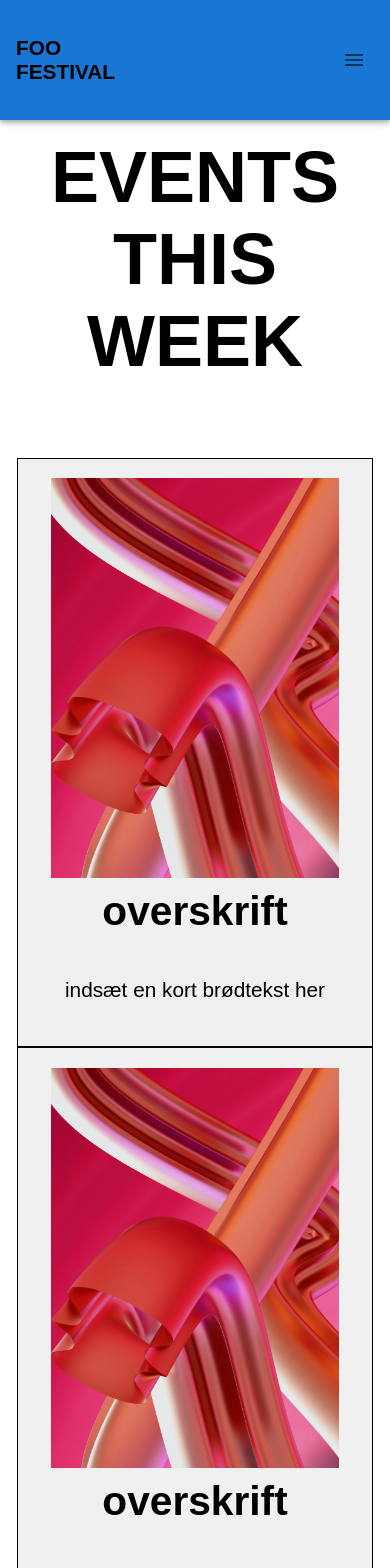
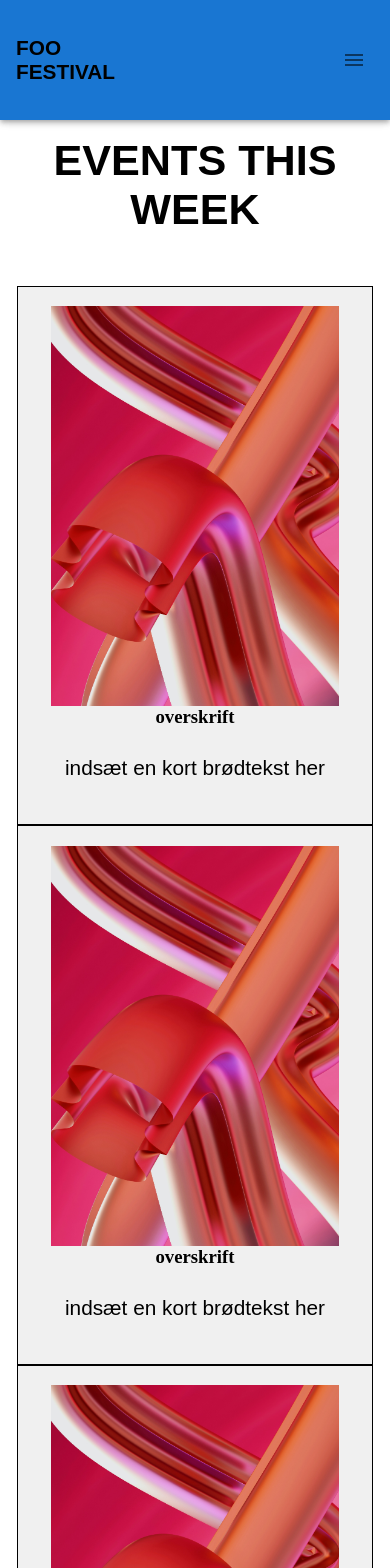
Before and after one commit to simonerok/festival-app, a Next.js app: page /events in a window 390 px wide. Shown: the top 1568 px of the page. Built offline with nearby package versions, Linux system fonts and the light colour scheme; a web font is replaced by a local one.

Commit message:
APP mangler events

```diff
--- a/src/pages/events.jsx
+++ b/src/pages/events.jsx
@@ -11,17 +11,17 @@ export default function Events () {
         <h1 className={styles.eventOverskrift}>EVENTS THIS WEEK</h1>
         <article className={styles.eventCard}>
           <img src="/baggrundPinkOrange.jpg" alt="billede1" />
-          <h2> overskrift</h2>
+          <h3> overskrift</h3>
           <p>indsæt en kort brødtekst her</p>
         </article>
         <article className={styles.eventCard}>
           <img src="/baggrundPinkOrange.jpg" alt="billede1" />
-          <h2> overskrift</h2>
+          <h3> overskrift</h3>
           <p>indsæt en kort brødtekst her</p>
         </article>
         <article className={styles.eventCard}>
           <img src="/baggrundPinkOrange.jpg" alt="billede1" />
-          <h2> overskrift</h2>
+          <h3> overskrift</h3>
           <p>indsæt en kort brødtekst her</p>
         </article>
       </section>
--- a/src/pages/index.jsx
+++ b/src/pages/index.jsx
@@ -46,12 +46,12 @@ export default function Home({ bandData }) {
   }, []);
 
   return (
-    <>
+    <div className={styles.index_body}>
       <Overskrift></Overskrift>
       <ProgramSection className="fadeIn" bandData={bandData}></ProgramSection>
       <EventSection className="fadeIn"></EventSection>
       <MapSection className="fadeIn"></MapSection>
-    </>
+    </div>
   );
 }
 
--- a/src/pages/schedule.jsx
+++ b/src/pages/schedule.jsx
@@ -169,7 +169,7 @@ export default function StickyHeadTable({ schedule }) {
     return results;
   }
   return (
-    <>
+    <div className={stylesSchedule.schedule_body}>
       <h1 className={stylesSchedule.scheduleHeading}>Schedule</h1>
       <Link className={stylesSchedule.link} href="/program">
         / Program
@@ -239,7 +239,7 @@ export default function StickyHeadTable({ schedule }) {
           </TableContainer>
         </Paper>
       </section>
-    </>
+    </div>
   );
 }
 
--- a/src/styles/Home.module.css
+++ b/src/styles/Home.module.css
@@ -50,8 +50,14 @@
 
 
 /* LANDING PAGE - OVERSKRIFT */
+
+.index_body{
+    overflow-x: hidden;
+    background: rgb(75, 242, 211);
+  background: linear-gradient(180deg, rgba(75, 242, 211, 1) 15%, rgba(166, 235, 38, 1) 48%, rgba(1, 54, 231, 1) 82%);
+}
+
 .overskrift {
-
     background-size: contain;
    background-repeat: no-repeat;
    background-position: center center;
@@ -60,7 +66,6 @@
 
   .overskrift h1 {
     color: #C760E2;
-    font-size: 4rem;
     text-align: center;
     padding-top: 15vh;
   }
@@ -81,7 +86,6 @@
 }
 
 .programContainer h2{
-    font-size: 4rem;
     text-align: center;
     padding-inline: 5%;
 }
@@ -112,7 +116,7 @@
     text-align: center;
     margin-bottom: 35px;
     color: #99E854;
-    font-size: 4.5rem;
+    margin-inline: 10px;
 }
 
 .eventKnap {
@@ -138,7 +142,6 @@
 }
 
 .mapContainer h2 {
-    font-size: 4rem;
     margin-bottom: 10px;
     color: #FA4DDD;
 }
--- a/src/styles/Program.module.css
+++ b/src/styles/Program.module.css
@@ -1,5 +1,9 @@
 /* PROGRAM SECTION  */
 
+.program_body{
+  background: rgb(202, 88, 231);
+  background: linear-gradient(180deg, rgba(202, 88, 231, 1) 15%, rgba(235, 38, 60, 1) 45%, rgba(232, 176, 82, 1) 82%);
+}
 
 .programContainer h2 {
   color: white;
--- a/src/styles/globals.css
+++ b/src/styles/globals.css
@@ -2,7 +2,6 @@
   margin-inline-start: 0px;
   margin-inline-end: 0px;
   margin-block-start: 0px;
-  overflow-x: hidden;
 }
 
 .fadeIn {
@@ -50,7 +49,7 @@ button:hover {
   --heading: condor-extended, sans-serif;
   --paragraph: eurostile, sans-serif;
   --color-default: #000000;
-  --h1: clamp(2.5rem, 0.7857rem + 7.3143vw, 6.5rem);
+  --h1: clamp(2.5rem, 0.7857rem + 7.3143vw, 2.7rem);
   --h2: clamp(2.5rem, 1.4286rem + 4.5714vw, 5rem);
   --h3: clamp(2.5rem, 1.8571rem + 2.7429vw, 4rem);
   --h4: clamp(2.5rem, 2.3714rem + 0.5486vw, 2.8rem);
@@ -86,3 +85,18 @@ p {
 button:hover {
   cursor: pointer;
 }
+
+
+/*SCHEDULE*/
+.css-1q1u3t4-MuiTableRow-root{
+  height: 125px;
+}
+
+@media (max-width: 700px) {
+  h1 {
+    font-family: var(--heading);
+    font-size: 2.7rem;
+    text-align: center;
+  }
+
+}
```
Also changed, not shown: src/styles/Schedule.module.css (+18 -3 lines).
